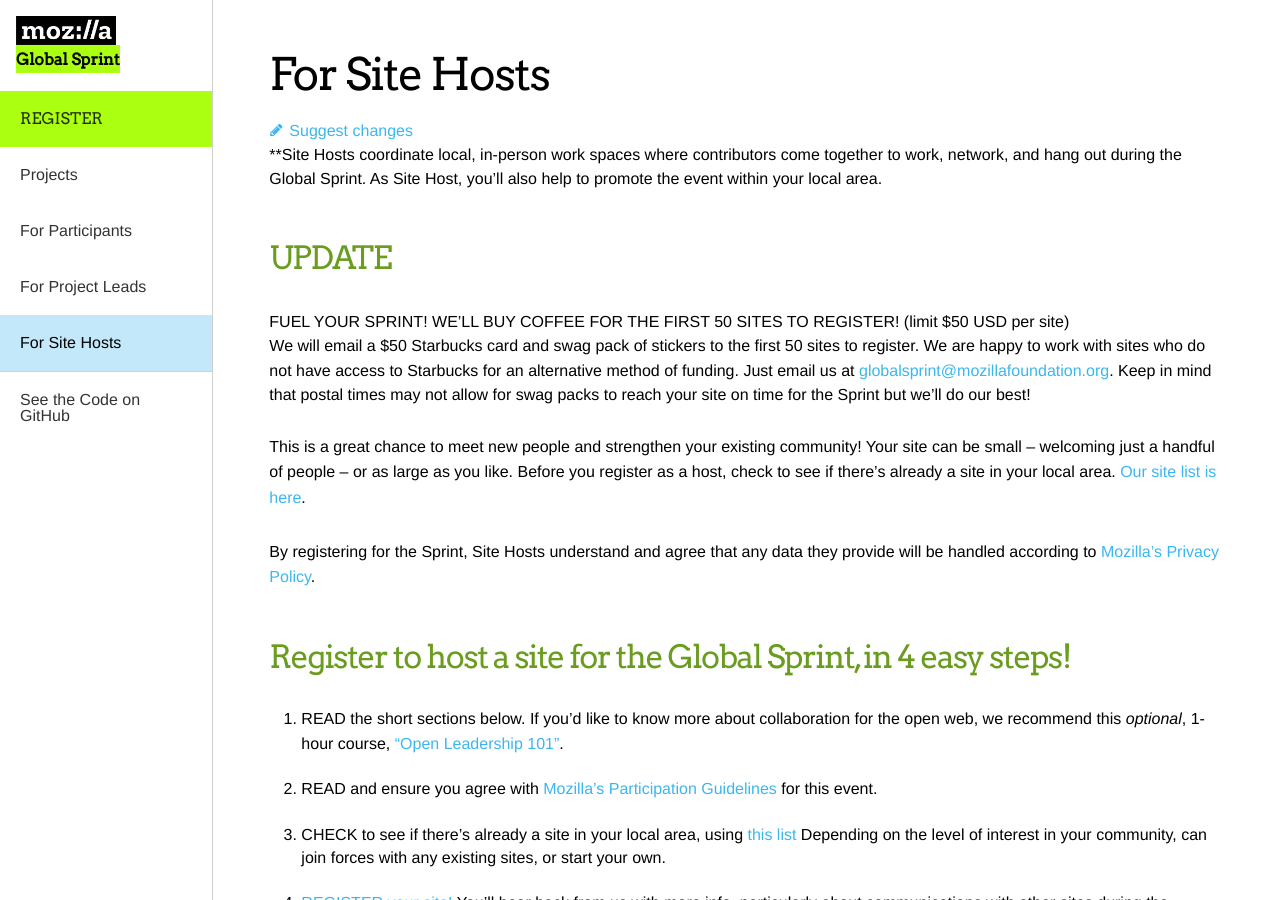
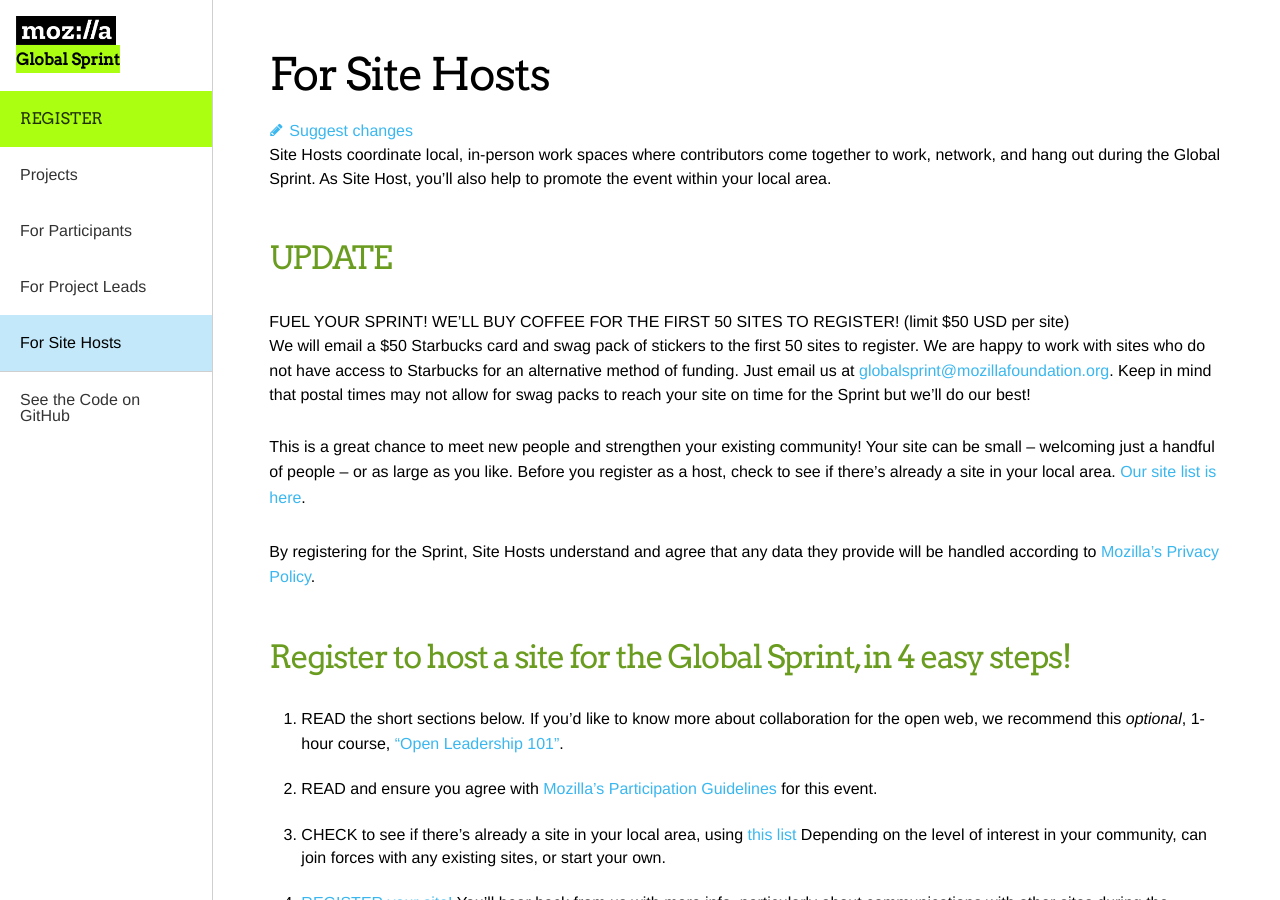
Before and after one commit to mozilla/global-sprint, a Jekyll site: the page built from _articles/site-hosts.md, in a window 1280 px wide and 900 px high. Built offline with Jekyll 4.4.1, drawn with Linux system fonts in a browser that asks for light colours; comment, search, counter and statistics services are not loaded.

Commit message:
minor change: fixed an issue with *

```diff
--- a/_articles/site-hosts.md
+++ b/_articles/site-hosts.md
@@ -3,7 +3,7 @@ layout: page
 title: For Site Hosts
 ---
 
-**Site Hosts coordinate local, in-person work spaces where contributors come together to work, network, and hang out during the Global Sprint. As Site Host, you'll also help to promote the event within your local area.
+**Site Hosts coordinate local, in-person work spaces where contributors come together to work, network, and hang out during the Global Sprint. As Site Host, you'll also help to promote the event within your local area.**
 
 ### UPDATE
 **FUEL YOUR SPRINT! WE'LL BUY COFFEE FOR THE FIRST 50 SITES TO REGISTER! (limit $50 USD per site)**
```
